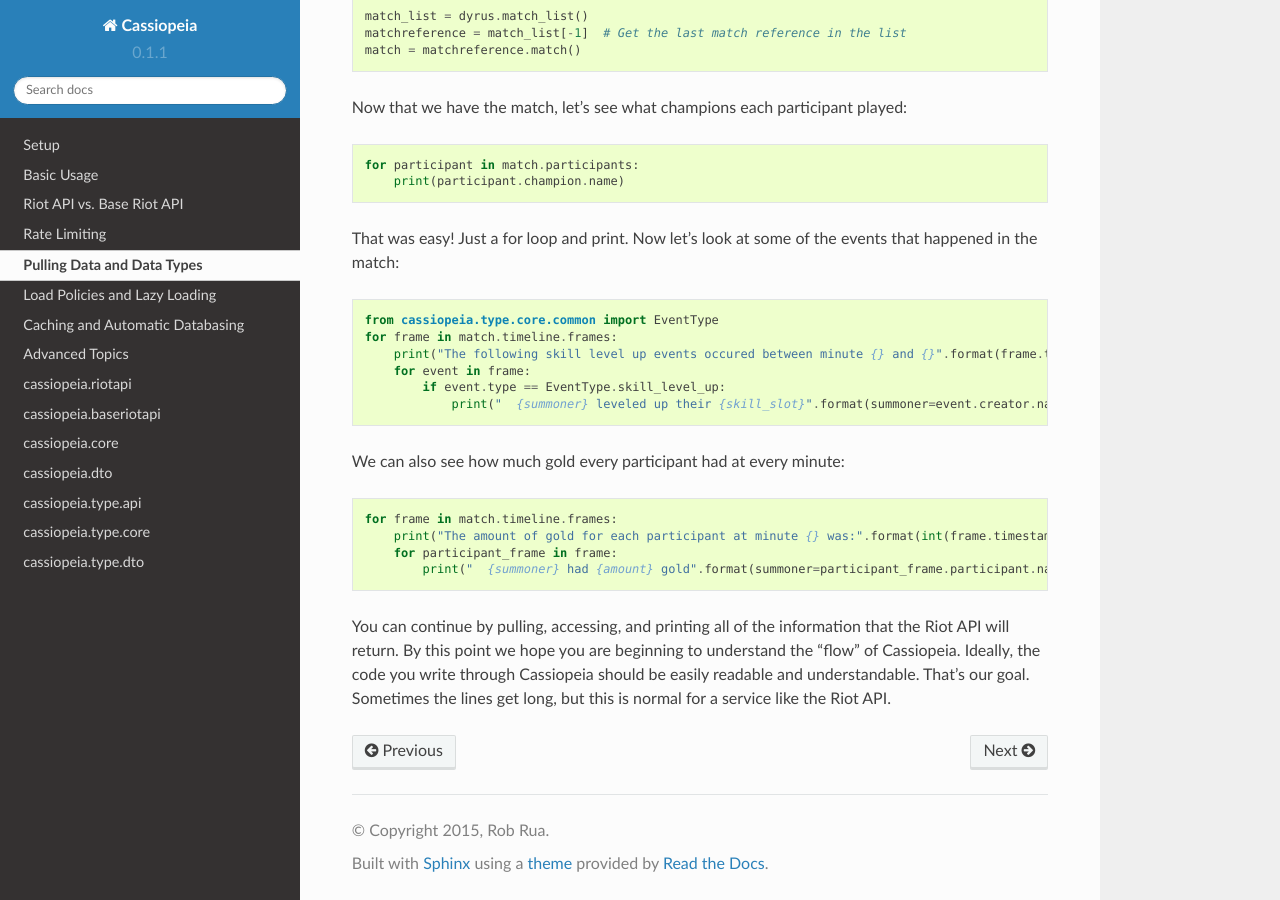
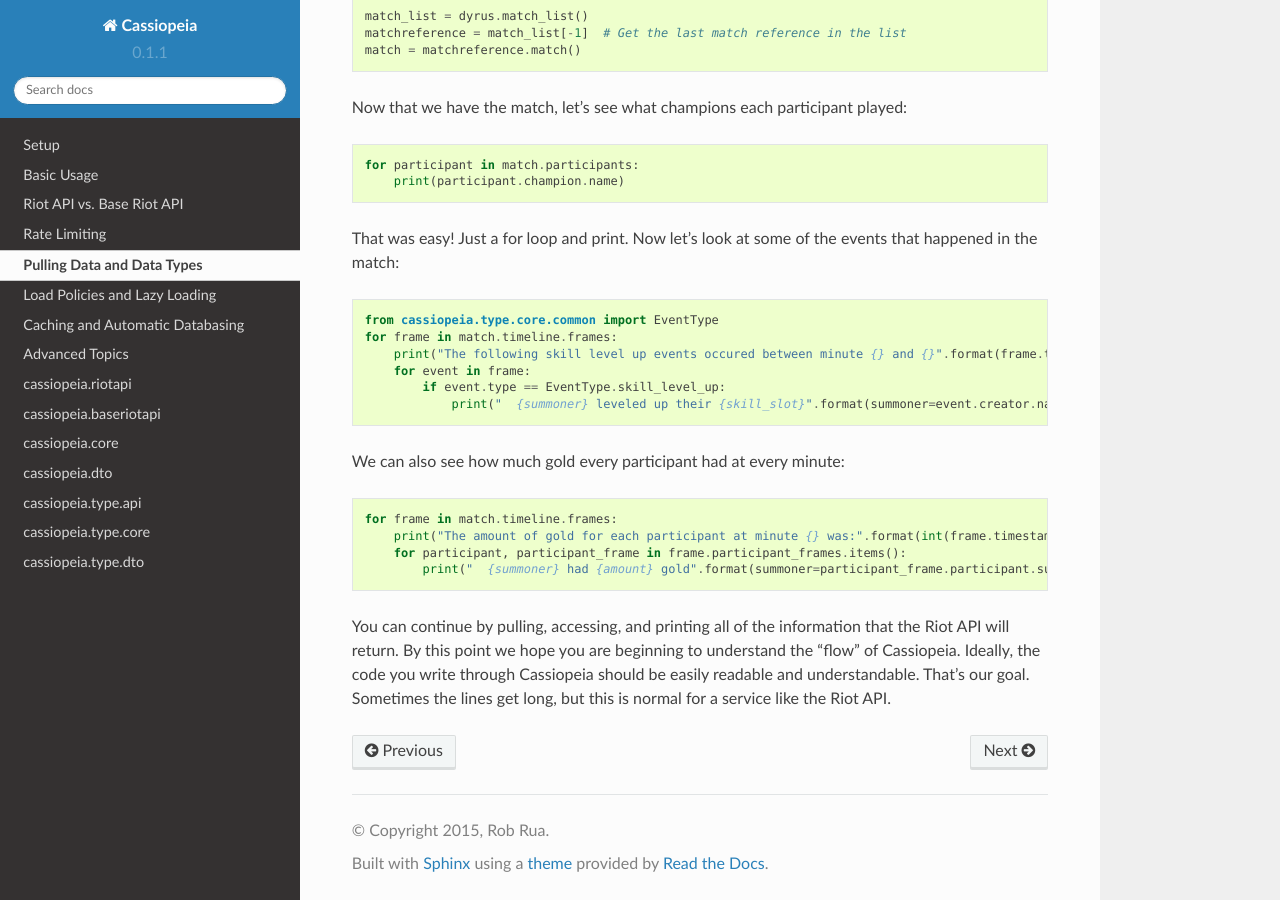
Before and after one commit to meraki-analytics/cassiopeia, a Sphinx documentation site: the page built from doc/data.rst, in a window 1280 px wide and 900 px high, scrolled down 1143 px. Built offline with Sphinx 7.4.7 and the Read the Docs theme 2.0.0, drawn with Linux system fonts in a browser that asks for light colours.

Commit message:
fixes #63

```diff
--- a/doc/data.rst
+++ b/doc/data.rst
@@ -77,7 +77,7 @@ We can also see how much gold every participant had at every minute:
 
     for frame in match.timeline.frames:
         print("The amount of gold for each participant at minute {} was:".format(int(frame.timestamp.seconds/60)))
-        for participant_frame in frame:
-            print("  {summoner} had {amount} gold".format(summoner=participant_frame.participant.name, participant_frame.gold))
+        for participant, participant_frame in frame.participant_frames.items():
+            print("  {summoner} had {amount} gold".format(summoner=participant_frame.participant.summoner.name, amount=participant_frame.gold))
 
 You can continue by pulling, accessing, and printing all of the information that the Riot API will return. By this point we hope you are beginning to understand the "flow" of Cassiopeia. Ideally, the code you write through Cassiopeia should be easily readable and understandable. That's our goal. Sometimes the lines get long, but this is normal for a service like the Riot API.
```
